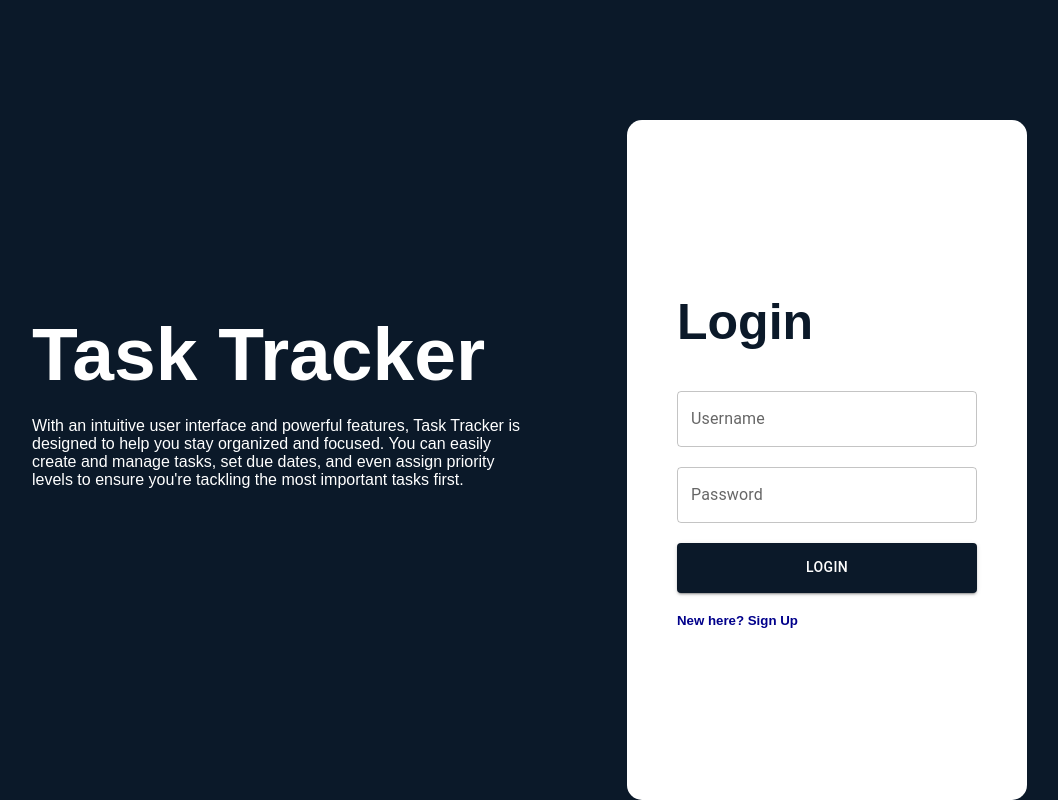
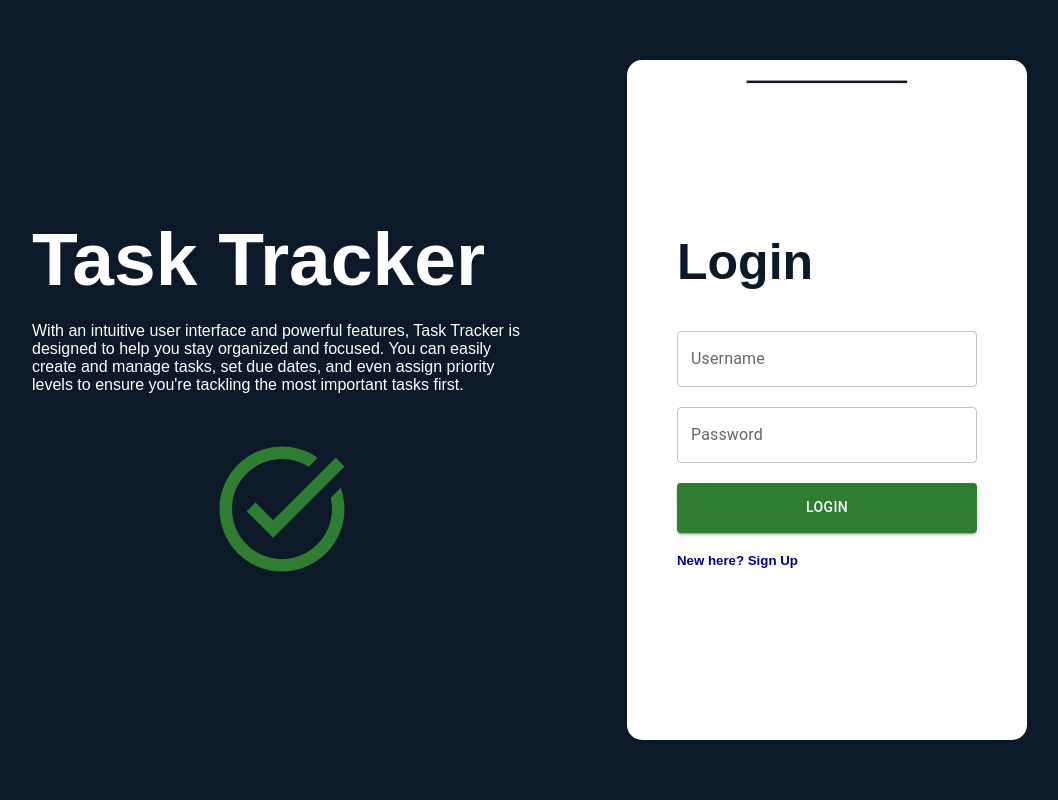
Before and after one commit to nathanielazevedo/lighthall_2, a React (Vite) app: page /login in a window 1280 px wide. Shown: the whole page, without its empty margins (63-1121 px from the left). Built offline with nearby package versions, Linux system fonts and the light colour scheme.

Commit message:
style login page

```diff
--- a/src/App.css
+++ b/src/App.css
@@ -77,8 +77,9 @@
   height: 85vh;
   min-width: 400px;
   border-radius: 15px;
-  align-self: flex-end;
+  /* align-self: flex-end; */
   gap: 20px;
+  position: relative;
 }
 
 .login-form {
--- a/src/components/Auth.jsx
+++ b/src/components/Auth.jsx
@@ -8,6 +8,7 @@ import {
   createTheme,
 } from "@mui/material";
 import { toast, ToastContainer } from "react-toastify";
+import TaskAltIcon from "@mui/icons-material/TaskAlt";
 
 const theme = createTheme({
   palette: {
@@ -114,8 +115,26 @@ const Login = () => {
             create and manage tasks, set due dates, and even assign priority
             levels to ensure you're tackling the most important tasks first.
           </p>
+          <TaskAltIcon
+            color="success"
+            sx={{
+              fontSize: "150px",
+              alignSelf: "center",
+              marginTop: "20px",
+            }}
+          />
         </div>
         <div className="login-form-container">
+          <hr
+            style={{
+              width: "40%",
+              height: "2px",
+              borderRadius: "10px",
+              position: "absolute",
+              top: "20px",
+              backgroundColor: "#0b1929",
+            }}
+          ></hr>
           <div className="login-form">
             <h1
               style={{
@@ -154,10 +173,11 @@ const Login = () => {
                 />
                 <Button
                   variant="contained"
+                  color="success"
                   sx={{
                     marginTop: "20px",
                     height: "50px",
-                    backgroundColor: "#0b1929",
+                    // backgroundColor: "#0b1929",
                   }}
                   onClick={handleSubmit}
                 >
@@ -193,10 +213,11 @@ const Login = () => {
                 />
                 <Button
                   variant="contained"
+                  color="success"
                   sx={{
                     marginTop: "20px",
                     height: "50px",
-                    backgroundColor: "#0b1929",
+                    // backgroundColor: "#0b1929",
                   }}
                   onClick={handleSubmit}
                 >
```
